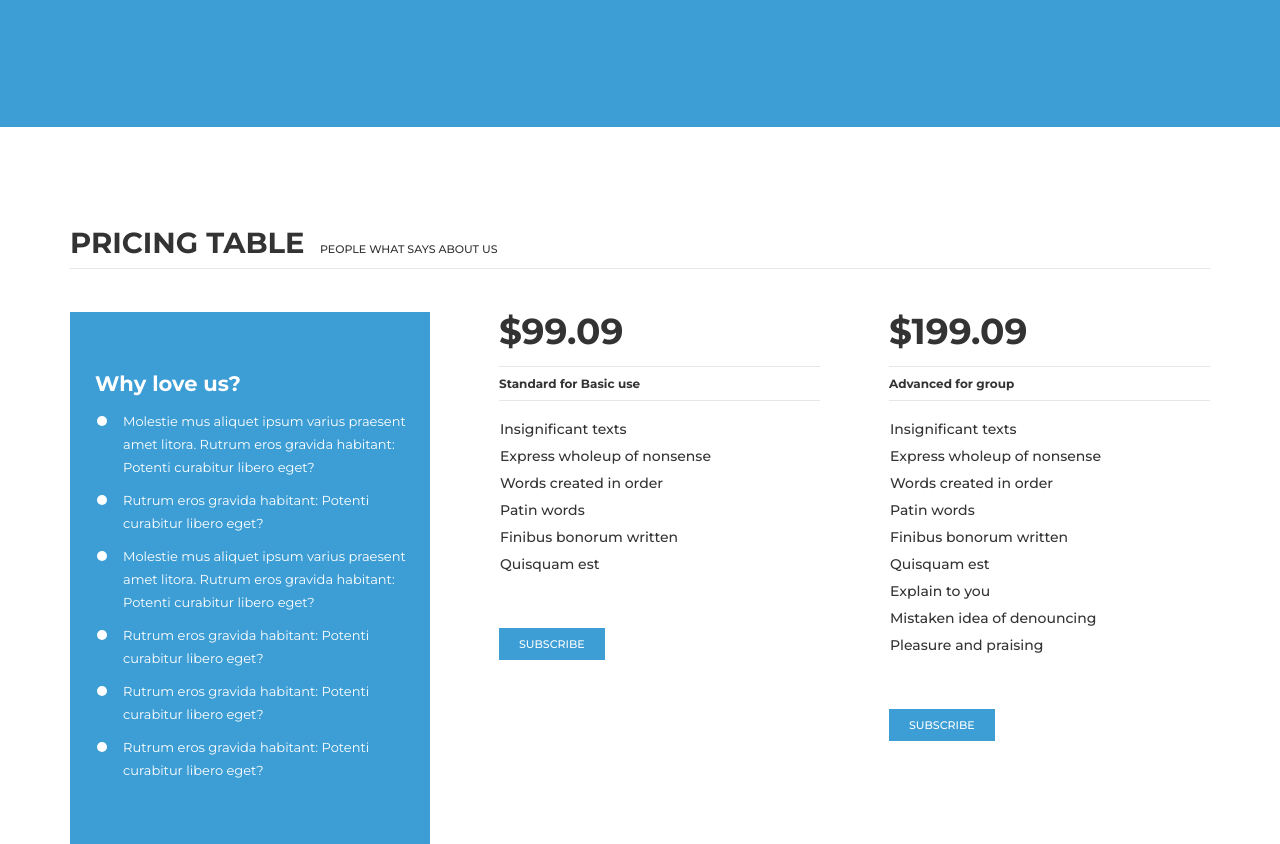
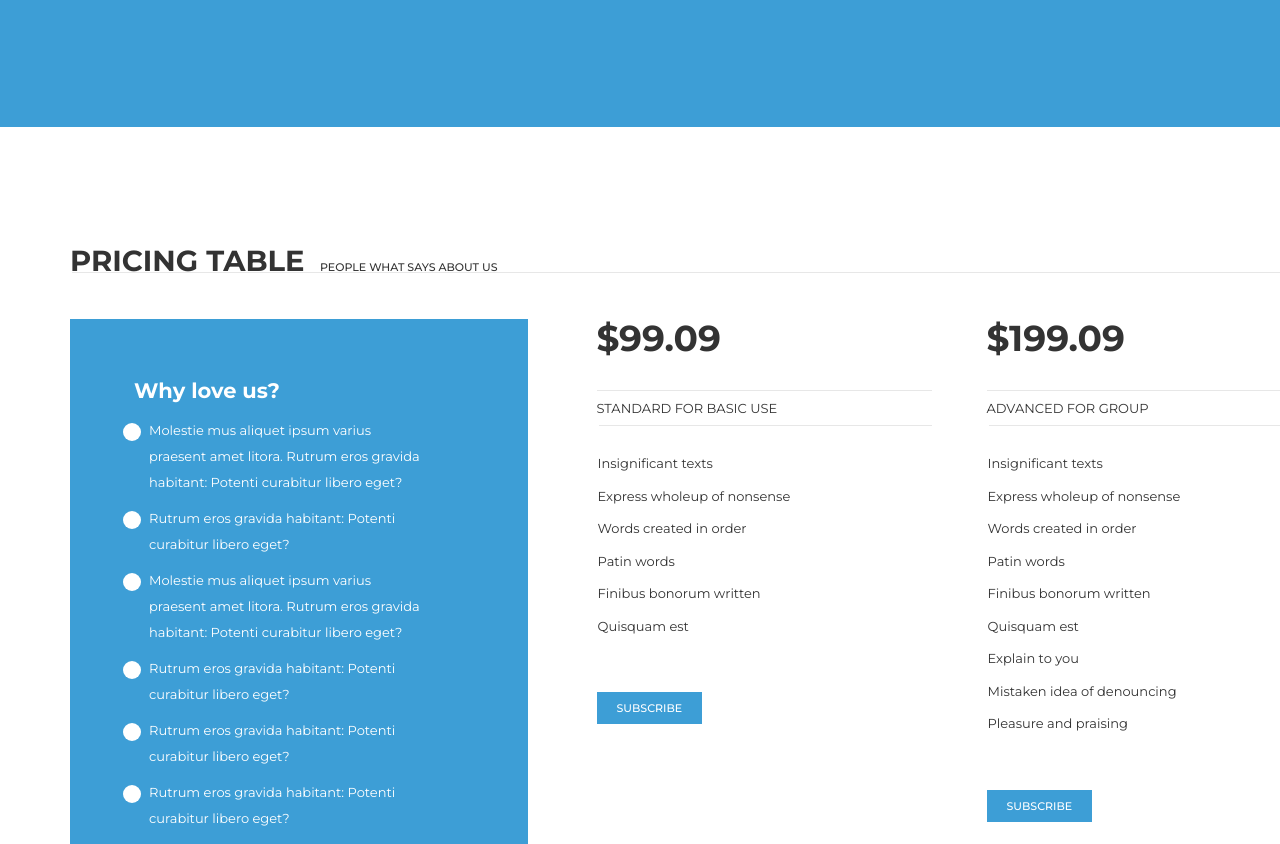
Before and after one commit to mohaimenul-isl/iEsence, a plain HTML site: page index.html in a window 1280 px wide. Shown: the part 4785-5629 px from the top of the page. Drawn offline with nearby package versions, Linux system fonts and the light colour scheme.

Commit message:
Fixing Pricing section

```diff
--- a/css/style.css
+++ b/css/style.css
@@ -1,4 +1,5 @@
 /* BASE CSS */
+
 .alignleft {
    float: left;
    margin-right: 15px;
@@ -45,8 +46,8 @@ body {
    padding-bottom: 100px;
 }
 
+/* Header TOP CSS */
 
-/* Header TOP CSS */
 .container-fluid.banner1 {
    padding: 25px 0px;
 }
@@ -323,6 +324,7 @@ a.btn-explr-2:hover {
 }
 
 /* SERVICES */
+
 .banner4 h3 {
    color: #fff;
 }
@@ -510,8 +512,8 @@ a.porfolio-btn {
    margin-top: -3px;
 }
 
+/* EXPLORE SECTION BANNER 6 */
 
-/* EXPLORE SECTION BANNER 6 */
 .banner6-bg {
    background-image: url(/img/banner6-bg.png);
    background-size: cover;
@@ -552,6 +554,7 @@ a.btn.btn-primary.btn-lg {
 }
 
 /* OUR BLOG - CARD -  BANNER 7 */
+
 .faw-card {
    border-top: 1px solid #e7e7e7;
    border-bottom: 1px solid #e7e7e7;
@@ -712,7 +715,6 @@ img.right-arrow8 {
 
 .banner8-main-head {
    position: relative;
-   /* height: 46px; */
    width: 1153px;
 }
 
@@ -720,7 +722,7 @@ img.right-arrow8 {
    position: absolute;
    content: "";
    display: block;
-   background-color: #53abd8;
+   background-color: #e7e7e7;
    height: 1px;
    margin-top: 50px;
    padding-top: -23px;
@@ -732,22 +734,26 @@ img.right-arrow8 {
 
 /* PRICING -  BANNER 9 */
 
+section.pricing {
+   height: 1481px;
+}
+
 .pricing-1 ul li {
    list-style: none;
    padding-left: 19px;
    position: relative;
    padding-bottom: 10px;
    font-size: 13px;
-   line-height: 23px;
-   width: 323px;
-   left: -31px;
+   line-height: 2;
+   width: 300px;
+   left: -5px;
 }
 
 .pricing-1 ul li::before {
    content: "";
    background: #ffffff;
-   height: 10px;
-   width: 10px;
+   height: 18px;
+   width: 18px;
    border-radius: 50%;
    position: absolute;
    left: -7px;
@@ -772,10 +778,8 @@ img.right-arrow8 {
 
 .pricing-heading {
    margin-bottom: 43px;
-   border-bottom: 1px solid #e7e7e7;
+   padding-top: 118px;
 }
-
-
 
 .pricing-2 ul {
    padding-bottom: 45px;
@@ -789,6 +793,7 @@ img.right-arrow8 {
    background-color: #3d9ed6;
    color: #fff;
    padding: 60px 25px;
+   height: 560px;
 }
 
 .pricing-1 p {
@@ -796,8 +801,6 @@ img.right-arrow8 {
 }
 
 .pricing-heading-2 h6 {
-   border-top: 1px solid #e7e7e7;
-   border-bottom: 1px solid #e7e7e7;
    padding: 10px 0px;
 }
 
@@ -815,6 +818,7 @@ img.right-arrow8 {
 
 .pricing-1 h4 {
    font-size: 21px;
+   padding-left: 39px;
 }
 
 .pricing-1 p {
@@ -845,8 +849,55 @@ img.right-arrow8 {
 
 .pricing-4 ul li {
    list-style: none;
-   line-height: 27px;
-   font-weight: 500;
+   line-height: 2.5;
+   font-weight: 400;
+   font-size: 13px;
+}
+
+.pricing-heading:before {
+   position: absolute;
+   content: "";
+   display: block;
+   background-color: #e7e7e7;
+   height: 1px;
+   margin-top: 50px;
+   padding-top: -23px;
+   left: 2px;
+   bottom: 3px;
+   right: 0;
+}
+.pricing-heading {
+   margin-bottom: 43px;
+   padding-top: 118px;
+   position: relative;
+   width: 1250px;
+}
+
+
+.pricing-heading-2 h6:before {
+   position: absolute;
+   content: "";
+   display: block;
+   background-color: #e7e7e7;
+   height: 1px;
+   margin-top: 50px;
+   padding-top: -23px;
+   left: 2px;
+   bottom: -1px;
+   right: 0;
+}
+.pricing-heading-2 h6 {
+   position: relative;
+   width: 335px;
+   border-top: 1px solid #e7e7e7;
+   text-transform: uppercase;
+   font-size: 13px;
+   font-weight: 400;
+   margin-top: 32px;
+}
+
+.pricing-4 {
+   padding-top: 7px;
 }
 
 /* COUNT -  BANNER 10 */
--- a/index.html
+++ b/index.html
@@ -505,14 +505,14 @@
       </div>
    </section>
    <!--PRICING -  BANNER 9-->
-   <section class="section-padding">
+   <section class="pricing">
       <div class="container">
          <div class="pricing-heading">
             <h1>Pricing Table</h1>
             <p>People what says about us</p>
          </div>
          <div class="row">
-            <div class="col-md-4">
+            <div class="col-md-5">
                <div class="pricing-1">
                   <h4>Why love us?</h4>
                   <ul>
@@ -549,7 +549,7 @@
                   <a href="#">subscribe</a>
                </div>
             </div>
-            <div class="col-md-4">
+            <div class="col-md-3">
                <div class="pricing-2">
                   <div class="pricing-heading-2">
                      <h1>$199.09</h1>
```
